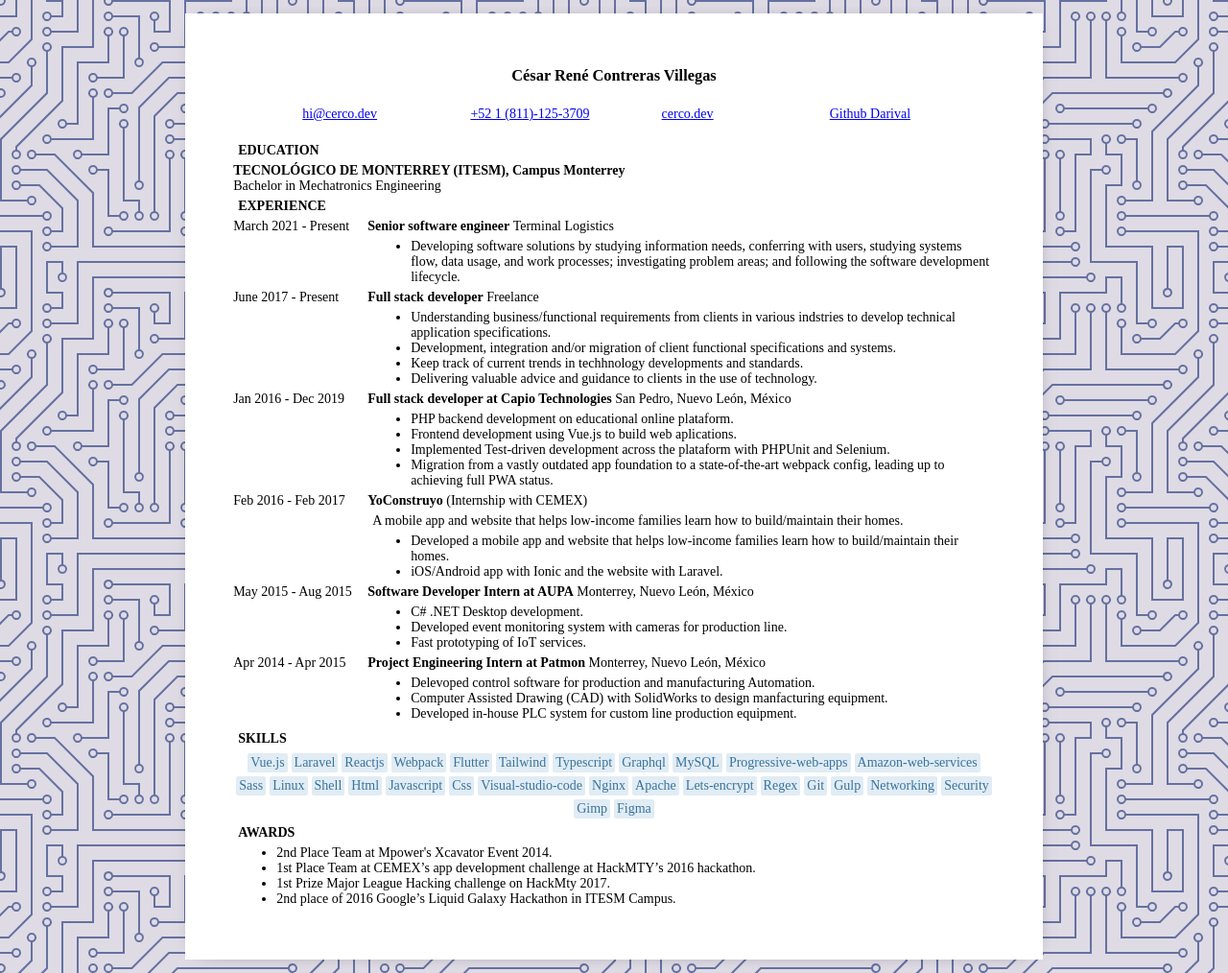
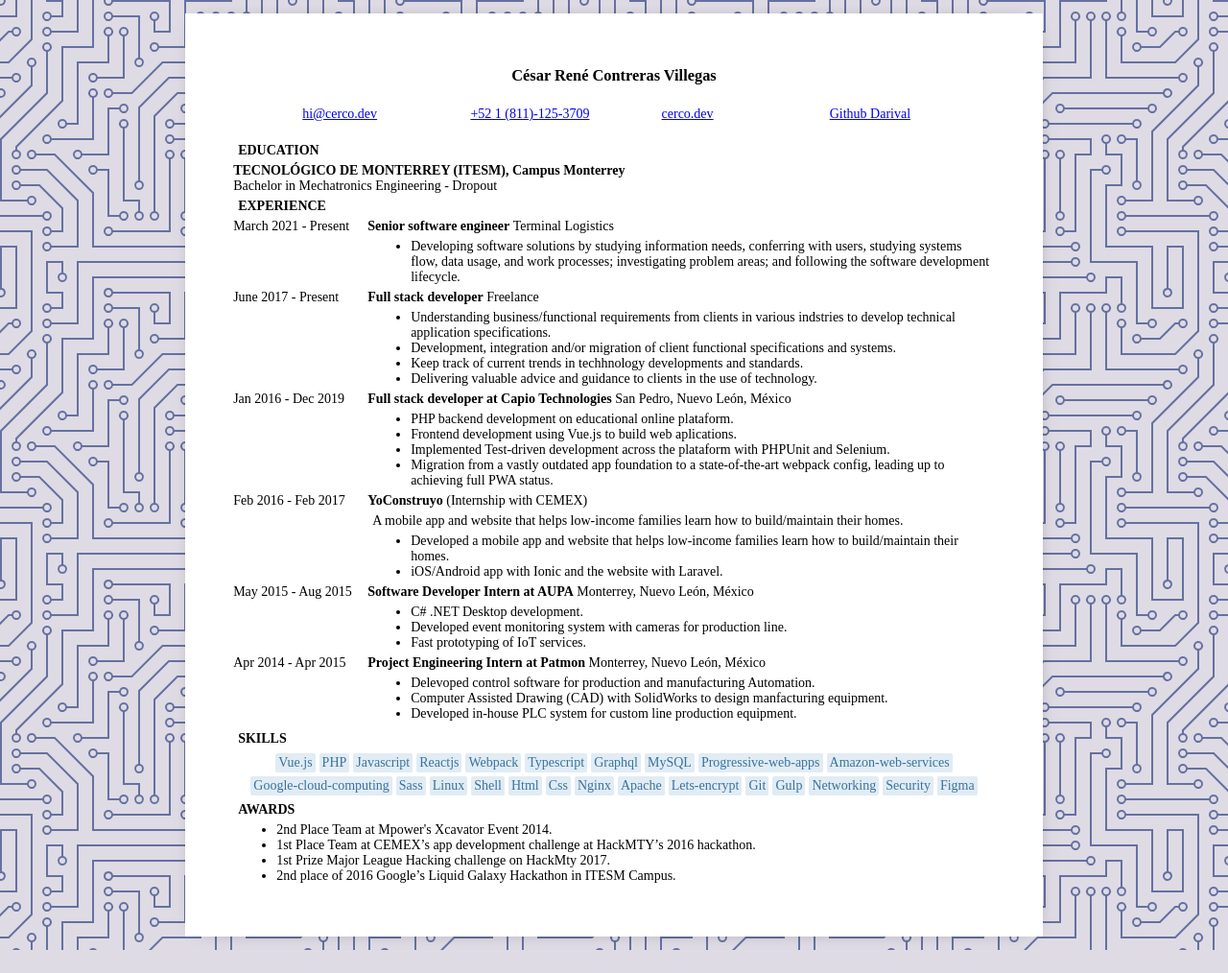
Before and after one commit to Darival/resume, a plain HTML site: page index.html in a window 1280 px wide. Shown: the whole page at 96% size. After the commit the page ends 990 px from the top, so only its background shows below. Drawn offline with Linux system fonts and the light colour scheme.

Commit message:
update cv

```diff
--- a/index.html
+++ b/index.html
@@ -20,11 +20,40 @@
             <a href="https://cerco.dev">cerco.dev</a>
             <a href="https://github.com/Darival">Github Darival</a>
         </section>
+        <section class="skills">
+            <h2>SKILLS</h2>
+            <div class="tags">
+                <div>Vue.js</div>
+                <div>PHP</div>
+                <div>Javascript</div>
+                <div>Reactjs</div>
+                <div>Webpack</div>
+                <div>Typescript</div>
+                <div>Graphql</div>
+                <div>MySQL</div>
+                <div>Progressive-web-apps</div>
+                <div>Amazon-web-services</div>
+                <div>Google-cloud-computing</div>
+                <div>Sass</div>
+                <div>Linux</div>
+                <div>Shell</div>
+                <div>Html</div>
+                <div>Css</div>
+                <div>Nginx</div>
+                <div>Apache</div>
+                <div>Lets-encrypt</div>
+                <div>Git</div>
+                <div>Gulp</div>
+                <div>Networking</div>
+                <div>Security</div>
+                <div>Figma</div>
+            </div>
+        </section>
         <section class="education">
             <h2>EDUCATION</h2>
             <div>
                 <b>TECNOLÓGICO DE MONTERREY (ITESM), Campus Monterrey</b><br>
-                <span>Bachelor in Mechatronics Engineering</span>
+                <span>Bachelor in Mechatronics Engineering - Dropout</span>
             </div>
         </section>
         <section class="work">
@@ -121,39 +150,6 @@
                 </div>
             </div>
         </section>
-        <section class="skills">
-            <h2>SKILLS</h2>
-            <div class="tags">
-                <div>Vue.js</div>
-                <div>Laravel</div>
-                <div>Reactjs</div>
-                <div>Webpack</div>
-                <div>Flutter</div>
-                <div>Tailwind</div>
-                <div>Typescript</div>
-                <div>Graphql</div>
-                <div>MySQL</div>
-                <div>Progressive-web-apps</div>
-                <div>Amazon-web-services</div>
-                <div>Sass</div>
-                <div>Linux</div>
-                <div>Shell</div>
-                <div>Html</div>
-                <div>Javascript</div>
-                <div>Css</div>
-                <div>Visual-studio-code</div>
-                <div>Nginx</div>
-                <div>Apache</div>
-                <div>Lets-encrypt</div>
-                <div>Regex</div>
-                <div>Git</div>
-                <div>Gulp</div>
-                <div>Networking</div>
-                <div>Security</div>
-                <div>Gimp</div>
-                <div>Figma</div>
-            </div>
-        </section>
         <section class="awards">
             <h2>AWARDS</h2>
             <ul>
```
